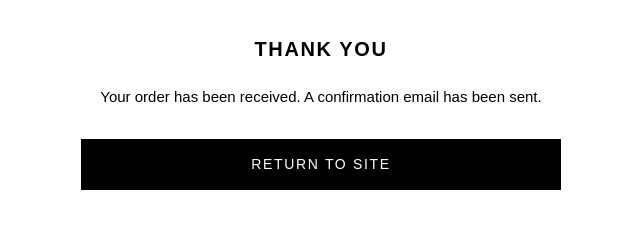
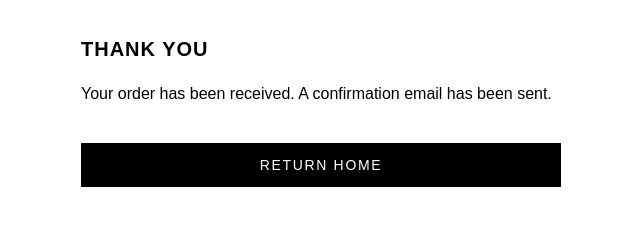
Before and after one commit to davemarsh294-sketch/dave-art-site, a website: page thank-you.html in a window 1280 px wide. Shown: the whole page, without its empty margins (319-959 px from the left). Drawn offline with Linux system fonts and the light colour scheme.

Commit message:
Update thank-you.html

```diff
--- a/thank-you.html
+++ b/thank-you.html
@@ -6,20 +6,6 @@
 
   <title>Thank You – Dave Marsh | Original Artwork & Fine Art Prints</title>
 
-  <!-- SEO -->
-  <meta name="description" content="Thank you for your order. A confirmation email has been sent for your purchase of original artwork or fine art prints by UK artist Dave Marsh.">
-  <meta name="keywords" content="order complete, thank you, art purchase, Dave Marsh, fine art prints, original artwork">
-  <meta name="author" content="Dave Marsh">
-
-  <!-- Open Graph -->
-  <meta property="og:title" content="Thank You – Dave Marsh | Original Artwork & Fine Art Prints">
-  <meta property="og:description" content="Your order has been received. A confirmation email has been sent.">
-  <meta property="og:image" content="https://davemarshartist.uk/images/opening.jpg">
-  <meta property="og:type" content="website">
-
-  <!-- Favicon -->
-  <link rel="icon" type="image/png" href="images/favicon.png">
-
   <style>
     body {
       font-family: sans-serif;
@@ -27,30 +13,35 @@
       max-width: 480px;
       margin: 0 auto;
       line-height: 1.6;
-      text-align: center;
     }
 
     h1 {
       text-transform: uppercase;
-      letter-spacing: 0.08em;
+      letter-spacing: 0.05em;
       font-size: 20px;
-      margin-bottom: 20px;
+      margin-bottom: 16px;
     }
 
-    p {
-      font-size: 15px;
-      margin-bottom: 30px;
+    .summary-row {
+      display: flex;
+      justify-content: space-between;
+      margin-bottom: 8px;
     }
 
-    a.button {
-      display: block;
+    .button {
+      width: 100%;
       padding: 14px;
-      background: black;
-      color: white;
-      text-decoration: none;
+      margin-top: 20px;
       text-transform: uppercase;
       letter-spacing: 0.12em;
       font-size: 14px;
+      cursor: pointer;
+      border: none;
+    }
+
+    .primary {
+      background: black;
+      color: white;
     }
   </style>
 </head>
@@ -58,13 +49,36 @@
 <body>
 
   <h1>Thank You</h1>
+
   <p>Your order has been received. A confirmation email has been sent.</p>
 
-  <a href="/" class="button">Return to Site</a>
+  <div id="orderDetails"></div>
+
+  <button class="button primary" onclick="window.location.href='/'">
+    Return Home
+  </button>
 
   <script>
-    // Clear cart + pending order
-    localStorage.removeItem("dm_cart");
+    const order = JSON.parse(sessionStorage.getItem("pendingOrder"));
+
+    if (order) {
+      const container = document.getElementById("orderDetails");
+
+      let itemsHTML = order.items.map(item => `
+        <div class="summary-row">
+          <span>${item.title} × ${item.quantity}</span>
+          <span>£${(item.price * item.quantity).toFixed(2)}</span>
+        </div>
+      `).join("");
+
+      container.innerHTML = `
+        <h2>Order Summary</h2>
+        ${itemsHTML}
+        <div class="summary-row"><strong>Delivery</strong><strong>£${order.delivery.cost.toFixed(2)}</strong></div>
+      `;
+    }
+
+    // Clear after showing
     sessionStorage.removeItem("pendingOrder");
   </script>
 
```
